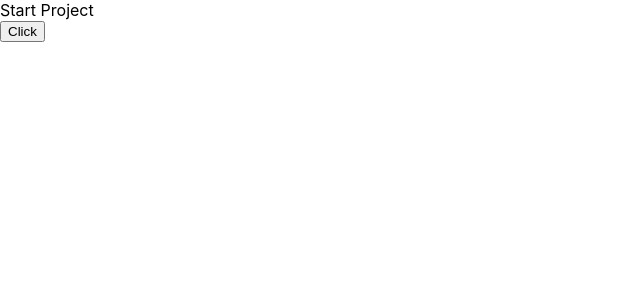
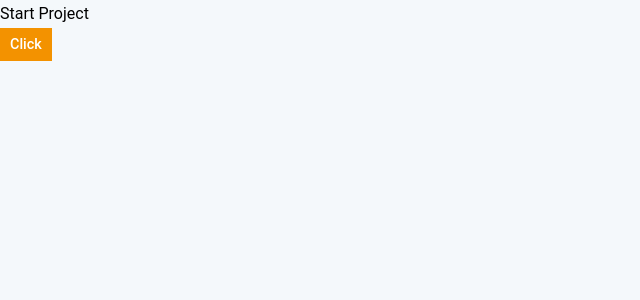
Before and after one commit to emrahsonm3z/f8a231a7cd07ad0c3ab02a712708fee6, a Next.js app: page / in a window 1280 px wide. Shown: the top 300 px of the page, without its empty margins (0-640 px from the left). Built offline with nearby package versions, Linux system fonts and the light colour scheme.

Commit message:
Configured postcss with plugins

```diff
--- /dev/null
+++ b/components/button/Button.module.css
@@ -0,0 +1,9 @@
+.button {
+  display: flex;
+  align-items: center;
+  justify-content: center;
+  padding: 4px 10px;
+  font-weight: 500;
+  background-color: var(--primary);
+  color: #fff;
+}
--- a/components/button/Button.tsx
+++ b/components/button/Button.tsx
@@ -1,4 +1,6 @@
 import React from 'react'
+
+import styles from './Button.module.css'
 
 interface IButtonProps extends React.ButtonHTMLAttributes<HTMLButtonElement> {
   loading?: boolean
@@ -6,7 +8,7 @@ interface IButtonProps extends React.ButtonHTMLAttributes<HTMLButtonElement> {
 
 export const Button: React.FC<IButtonProps> = ({ loading, children, ...props }) => {
   return (
-    <button type="button" {...props}>
+    <button type="button" className={styles.button} {...props}>
       {loading && <div>...</div>}
       {children}
     </button>
--- a/package.json
+++ b/package.json
@@ -22,6 +22,7 @@
     "@types/react": "17.0.40",
     "@typescript-eslint/eslint-plugin": "^5.14.0",
     "@typescript-eslint/parser": "^5.14.0",
+    "autoprefixer": "^10.4.2",
     "eslint": "^8.11.0",
     "eslint-config-airbnb": "^19.0.4",
     "eslint-config-airbnb-typescript": "^16.1.1",
@@ -34,6 +35,8 @@
     "eslint-plugin-react": "^7.29.3",
     "eslint-plugin-react-hooks": "^4.3.0",
     "eslint-plugin-simple-import-sort": "^7.0.0",
+    "postcss-custom-media": "^8.0.0",
+    "postcss-nested": "^5.0.6",
     "prettier": "^2.5.1",
     "typescript": "4.6.2"
   }
--- /dev/null
+++ b/postcss.config.js
@@ -0,0 +1,40 @@
+const breakpoints = {
+  sm: 540, // Small screen / phone
+  md: 768, // Medium screen / tablet
+  lg: 1024, // Large screen / desktop
+  xl: 1400 // Extra large screen / wide desktop
+}
+
+module.exports = {
+  plugins: {
+    autoprefixer: {},
+    'postcss-nested': {},
+    'postcss-custom-media': {
+      importFrom: [
+        {
+          customMedia: { '--d': `(min-width: ${breakpoints.lg}px)` } // desktop
+        },
+        {
+          customMedia: {
+            '--t': `(min-width: ${breakpoints.md}px) and (max-width:${breakpoints.lg - 1}px)` // tablet
+          }
+        },
+        {
+          customMedia: {
+            '--m': `(max-width:${breakpoints.md - 1}px)` // mobile
+          }
+        },
+        {
+          customMedia: {
+            '--dt': `(min-width: ${breakpoints.md}px)` // desktop-and-tablet
+          }
+        },
+        {
+          customMedia: {
+            '--tm': `(max-width:${breakpoints.lg - 1}px)` // tablet-and-mobile
+          }
+        }
+      ]
+    }
+  }
+}
--- a/styles/globals.css
+++ b/styles/globals.css
@@ -1,16 +1,162 @@
-html,
+@import 'variables.css';
+
+* {
+  margin: 0;
+  padding: 0;
+  border: 0;
+  font: inherit;
+  box-sizing: border-box;
+  -webkit-box-sizing: border-box;
+  -webkit-backface-visibility: hidden;
+  backface-visibility: hidden;
+}
+
+*:focus {
+  outline: none;
+}
+
+html {
+  font-size: 16px;
+  margin-right: 0 !important;
+}
+
 body {
+  font-size: 1rem;
+  font-family: 'Roboto', Arial, Helvetica, sans-serif;
+  background-color: #f4f8fb;
+  color: var(--c-text-color);
+  margin: 0;
   padding: 0;
-  margin: 0;
-  font-family: -apple-system, BlinkMacSystemFont, Segoe UI, Roboto, Oxygen,
-    Ubuntu, Cantarell, Fira Sans, Droid Sans, Helvetica Neue, sans-serif;
+  border: none;
+  line-height: 1.75;
+  font-weight: 400;
+  -webkit-font-smoothing: antialiased;
+  -moz-osx-font-smoothing: grayscale;
+  text-rendering: optimizeLegibility;
 }
 
 a {
   color: inherit;
   text-decoration: none;
+
+  &:hover {
+    cursor: pointer;
+  }
 }
 
-* {
-  box-sizing: border-box;
+a,
+p,
+b,
+strong,
+span,
+label,
+input,
+small,
+button {
+  --min-fs: 0.75;
+  --max-fs: 1;
+  --min-vw: 20;
+  --max-vw: 75;
+
+  --min-fs-rem: var(--min-fs) * 1rem;
+  --max-fs-rem: var(--max-fs) * 1rem;
+  --min-vw-rem: var(--min-vw) * 1rem;
+
+  --slope: (var(--max-fs) - var(--min-fs)) * (100vw - var(--min-vw-rem)) /
+    (var(--max-vw) - var(--min-vw));
+
+  font-size: clamp(var(--min-fs-rem), var(--min-fs-rem) + var(--slope), var(--max-fs-rem));
 }
+
+input,
+button {
+  --min-fs: 0.8;
+  --max-fs: 0.9;
+}
+
+small {
+  --min-fs: 0.6;
+  --max-fs: 0.72;
+}
+
+b {
+  font-weight: 600;
+}
+
+strong {
+  font-weight: 600;
+}
+
+p + p {
+  margin-top: 1rem;
+}
+
+img {
+  max-width: 100%;
+  height: auto;
+  vertical-align: middle;
+  border-style: none;
+}
+
+svg {
+  overflow: hidden;
+  vertical-align: middle;
+}
+
+.container {
+  width: 100%;
+  padding-right: 1rem;
+  padding-left: 1rem;
+  margin-right: auto;
+  margin-left: auto;
+}
+
+@media (min-width: 576px) {
+  .container {
+    max-width: 540px;
+  }
+}
+
+@media (min-width: 768px) {
+  .container {
+    max-width: 720px;
+  }
+}
+
+@media (min-width: 1024px) {
+  .container {
+    max-width: 960px;
+  }
+}
+
+@media (min-width: 1400px) {
+  .container {
+    max-width: 1140px;
+  }
+}
+
+.container-fluid {
+  width: 100%;
+  padding-right: 1rem;
+  padding-left: 1rem;
+  margin-right: auto;
+  margin-left: auto;
+}
+
+.row {
+  display: flex;
+  flex-wrap: wrap;
+  margin-right: -1rem;
+  margin-left: -1rem;
+}
+
+.no-gutters {
+  margin-right: 0;
+  margin-left: 0;
+}
+
+.no-gutters > .col,
+.no-gutters > [class*='col-'] {
+  padding-right: 0;
+  padding-left: 0;
+}
--- /dev/null
+++ b/styles/variables.css
@@ -0,0 +1,7 @@
+:root {
+  --primary: #f39200;
+  --secondary: #289cc4;
+
+  --text-color: #343a40;
+  --text-mute: #868e96;
+}
```
Also changed, not shown: 1 other file (tests, documents, lock files or other folders).
